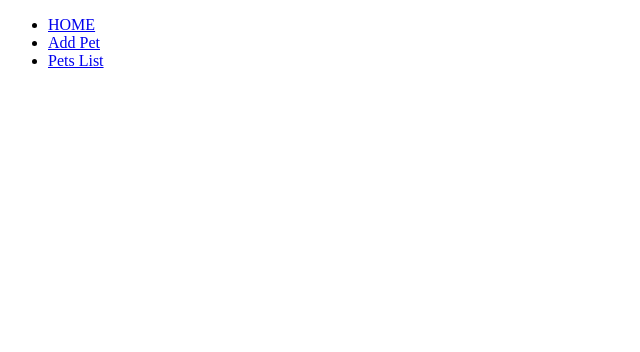
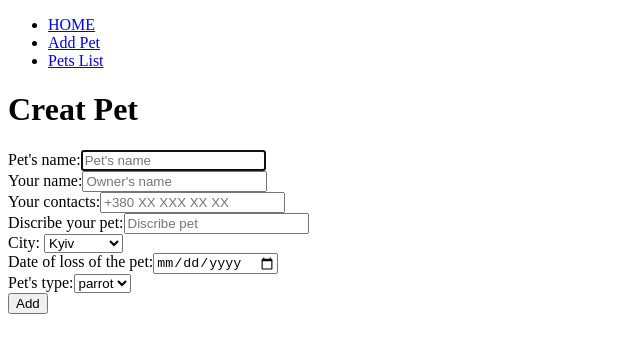
Before and after one commit to NataliiaYakovenko/animals-search-viktoriia, a React (Create React App) app in the folder client/: page /pet/create in a window 1280 px wide. Shown: the top 352 px of the page, without its empty margins (0-640 px from the left). Built offline with nearby package versions, Linux system fonts and the light colour scheme.

Commit message:
Add form wirh params into PetsForm

```diff
--- a/client/package.json
+++ b/client/package.json
@@ -8,6 +8,7 @@
     "@testing-library/jest-dom": "^6.8.0",
     "@testing-library/react": "^16.3.0",
     "@testing-library/user-event": "^13.5.0",
+    "formik": "^2.4.6",
     "react": "^19.1.1",
     "react-dom": "^19.1.1",
     "react-redux": "^9.2.0",
--- a/client/src/App.js
+++ b/client/src/App.js
@@ -23,7 +23,7 @@
           <Route path="/" exact>
             HOME
           </Route>
-          <Route path="./pet/create">
+          <Route path="/pet/create">
             <CreatePetPage />
           </Route>
           <Route path="/pets">
--- a/client/src/components/PetsForm/PetsForm.jsx
+++ b/client/src/components/PetsForm/PetsForm.jsx
@@ -1,11 +1,94 @@
-import React from 'react';
+import { Field, Form, Formik } from 'formik';
 
-const PetsForm = () => {
-    return (
-        <div>
+const CITIES = ['Kyiv', 'Dnipro', 'New York'];
 
-        </div>
-    );
+//TODO_VALIDATE_SCHEMA
+
+function PetsForm() {
+  const initialValues = {
+    name: '',
+    owner: '',
+    ownerContacts: '',
+    description: '',
+    city: CITIES[0],
+    lostDate: '',
+    petTypeId: '1',
+  };
+
+  const handelSubmit = (values, formikBag) => {
+    console.log('values', values);
+    formikBag.resetForm();
+  };
+
+  return (
+    <Formik initialValues={initialValues} onSubmit={handelSubmit}>
+      {(formProps) => (
+        <Form>
+          <label>
+            Pet's name:
+            <Field name="name" type="text" placeholder="Pet's name" autoFocus />
+          </label>
+          <br />
+          <label>
+            Your name:
+            <Field name="owner" type="text" placeholder="Owner's name" />
+          </label>
+          <br />
+          <label>
+            Your contacts:
+            <Field
+              name="ownerContacts"
+              type="text"
+              placeholder="+380 XX XXX XX XX"
+            />
+          </label>
+          <br />
+          <label>
+            Discribe your pet:
+            <Field name="description" type="text" placeholder="Discribe pet" />
+          </label>
+          <br />
+
+          <label>City: </label>
+          <select
+            name="city"
+            value={formProps.values.city}
+            onChange={formProps.handleChange}
+          >
+            {CITIES.map((c, i) => (
+              <option key={i} value={c}>
+                {c}
+              </option>
+            ))}
+          </select>
+
+          <br />
+          <label>
+            Date of loss of the pet:
+            <Field name="lostDate" type="date" />
+          </label>
+          <br />
+
+
+          <label>Pet's type:</label>
+          <select
+            name="petTypeId"
+            value={formProps.values.petTypeId}
+            onChange={formProps.handleChange}
+          >
+            {[{ id: '1', type: 'parrot' }].map((t) => (
+              <option key={t.id} value={t.id}>
+                {t.type}
+              </option>
+            ))}
+          </select>
+
+          <br />
+          <button type="submit">Add</button>
+        </Form>
+      )}
+    </Formik>
+  );
 }
 
 export default PetsForm;
--- a/client/src/pages/CreatePetPage/CreatePetPage.jsx
+++ b/client/src/pages/CreatePetPage/CreatePetPage.jsx
@@ -1,11 +1,13 @@
 import React from 'react';
+import PetsForm from '../../components/PetsForm/PetsForm';
 
 const CreatePetPage = () => {
-    return (
-        <div>
-
-        </div>
-    );
-}
+  return (
+    <div>
+      <h1>Creat Pet</h1>
+      <PetsForm/>
+    </div>
+  );
+};
 
 export default CreatePetPage;
--- a/client/src/store/index.js
+++ b/client/src/store/index.js
@@ -1,6 +1,6 @@
-import {configureStore} from "@reduxjs/toolkit"
+import { configureStore } from '@reduxjs/toolkit';
+import petsReducer from './slices/petsSlice';
 
-const store = configureStore({reducer:{}})
+const store = configureStore({ reducer: { petsData: petsReducer } });
 
-
-export default store
+export default store;
--- a/client/src/store/slices/petsSlice.js
+++ b/client/src/store/slices/petsSlice.js
@@ -0,0 +1,20 @@
+import { createSlice } from '@reduxjs/toolkit';
+
+const PET_SLICE_NAME = 'pets';
+
+const initialState = {
+  pets: [],
+  petsType: [],
+  isFetching: false,
+  error: null,
+};
+
+const petsSlice = createSlice({
+  name: PET_SLICE_NAME,
+  initialState,
+  extraReducers: (builder) => {},
+});
+
+const { reducer } = petsSlice;
+
+export default reducer;
```
Also changed, not shown: client/src/components/PetsList/PetsList.jsx (+5 -6 lines), 1 other file (tests, documents, lock files or other folders).
